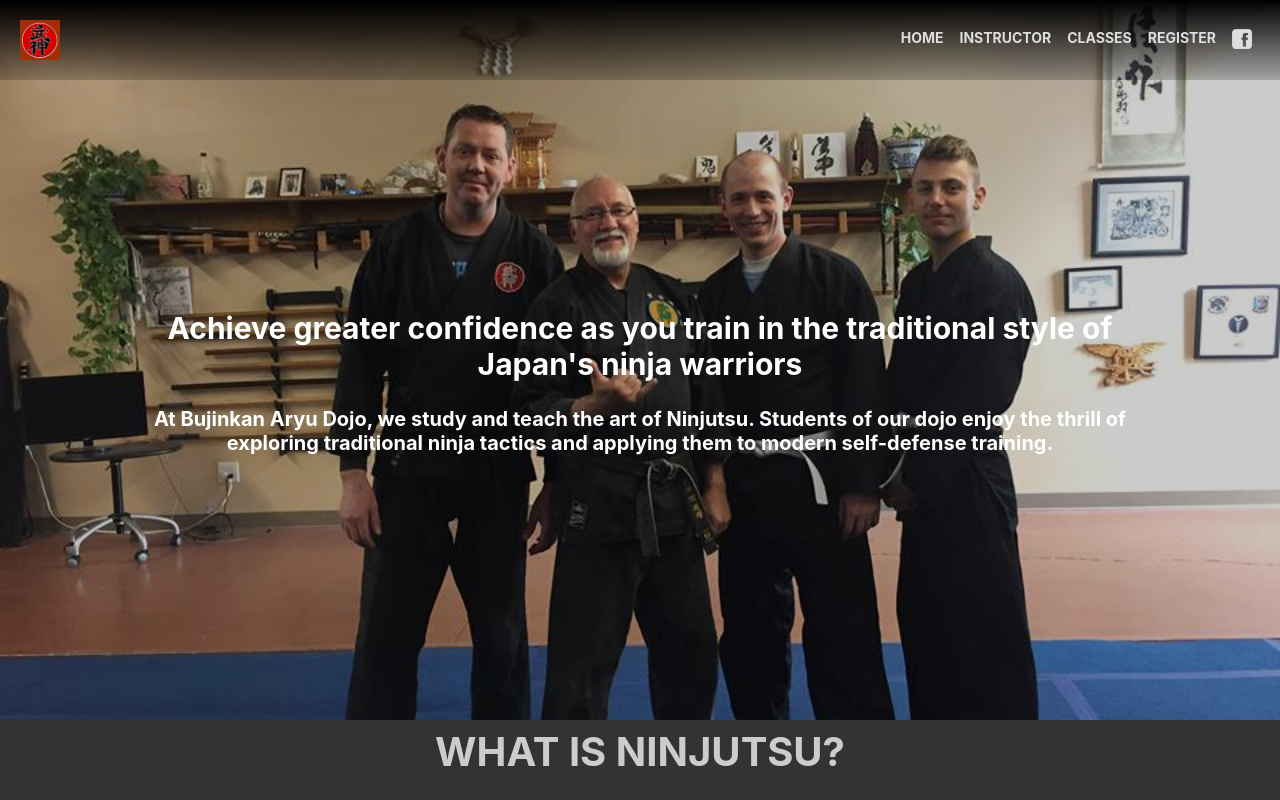
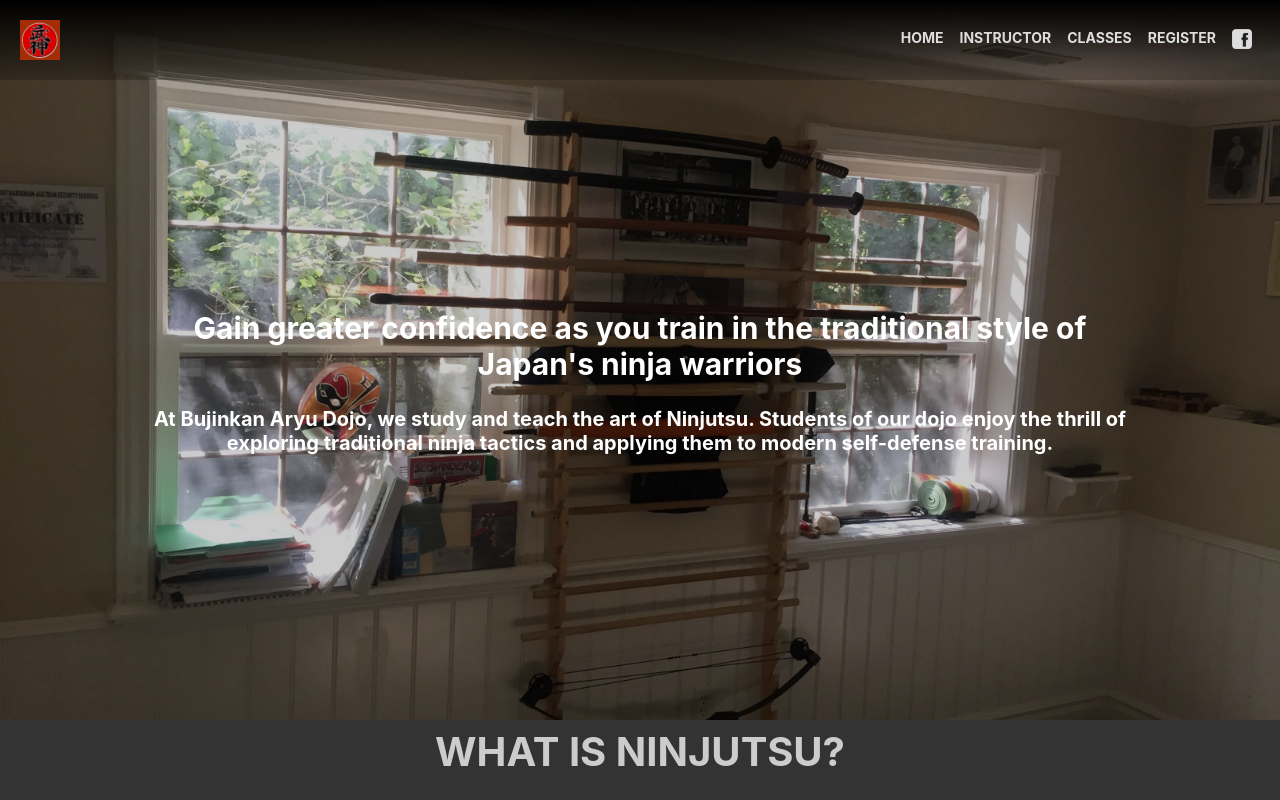
Before and after one commit to BarrelRider5/ninjutsu, a React (Create React App) app: page / in a window 1280 px wide. Shown: the top 800 px of the page. Built offline with nearby package versions, Linux system fonts and the light colour scheme.

Commit message:
more testing

```diff
--- a/src/Home.js
+++ b/src/Home.js
@@ -4,9 +4,9 @@ import Banner from './components/Banner';
 import { Card1, Card, Text } from './components/Card1';
 
 export default () => <div className="Home">
-  <Top /*buttonText="changedText"*/ image="Phil.jpg" >
+  <Top /*buttonText="changedText"*/ image="dojo9.jpg" >
     <h2>
-      Achieve greater confidence as you train in the traditional style of Japan's ninja warriors
+      Gain greater confidence as you train in the traditional style of Japan's ninja warriors
     </h2>
     <p>
       At Bujinkan Aryu Dojo, we study and teach the art of Ninjutsu. Students of our dojo enjoy the thrill of exploring traditional ninja tactics and applying them to modern self-defense training.
```
